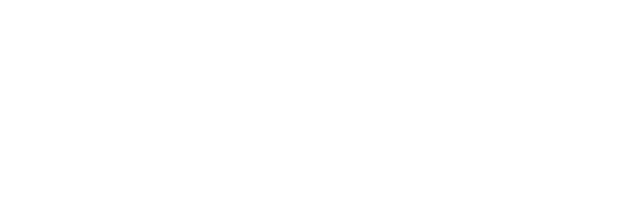
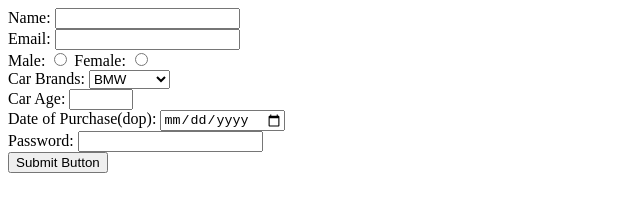
Before and after one commit to acciojob/car-insurance-form-alimdfaiz, a website: page main.html in a window 1280 px wide. Shown: the whole page, without its empty margins (0-640 px from the left). Drawn offline with Linux system fonts and the light colour scheme.

Commit message:
created a submission

```diff
--- a/main.html
+++ b/main.html
@@ -8,6 +8,38 @@
 
 <body>
 	<!-- the entire body must be written by student -->
+	<main>
+		<form method="post">
+		<label for="name">Name:</label>
+		<input type="text" id="name" required >
+		<br>
+		<label for="email">Email:</label>
+		<input type="email" id="email" required >
+		<br>
+		<label for="gender_m">Male:</label>
+	  <input type="radio" id=gender_m name=gender required>
+		<label for="gender_f">Female:</label>
+		<input type="radio" id=gender_f name=gender required>
+		<br>
+			<label for="cars">Car Brands:</label>
+			<select id="cars">
+				<option value="BMW">BMW</option>
+				<option value="Audi">Audi</option>
+				<option value="Mercedez">Mercedez</option>
+			</select>
+			<br>
+			<label for="carage">Car Age:</label>
+			<input type="number" id="carage" min="1" max="100" required >
+			<br>
+			<label for="dob">Date of Purchase(dop):</label>
+			<input type="date" id="dob" required >
+			<br>
+			<label for="password">Password:</label>
+			<input type="password" id="password" required >
+			<br>
+	        <button type="submit">Submit Button</button>
+		</form>
+	</main>
     <script type="text/javascript" src="./script.js">
 </script>
 
```
